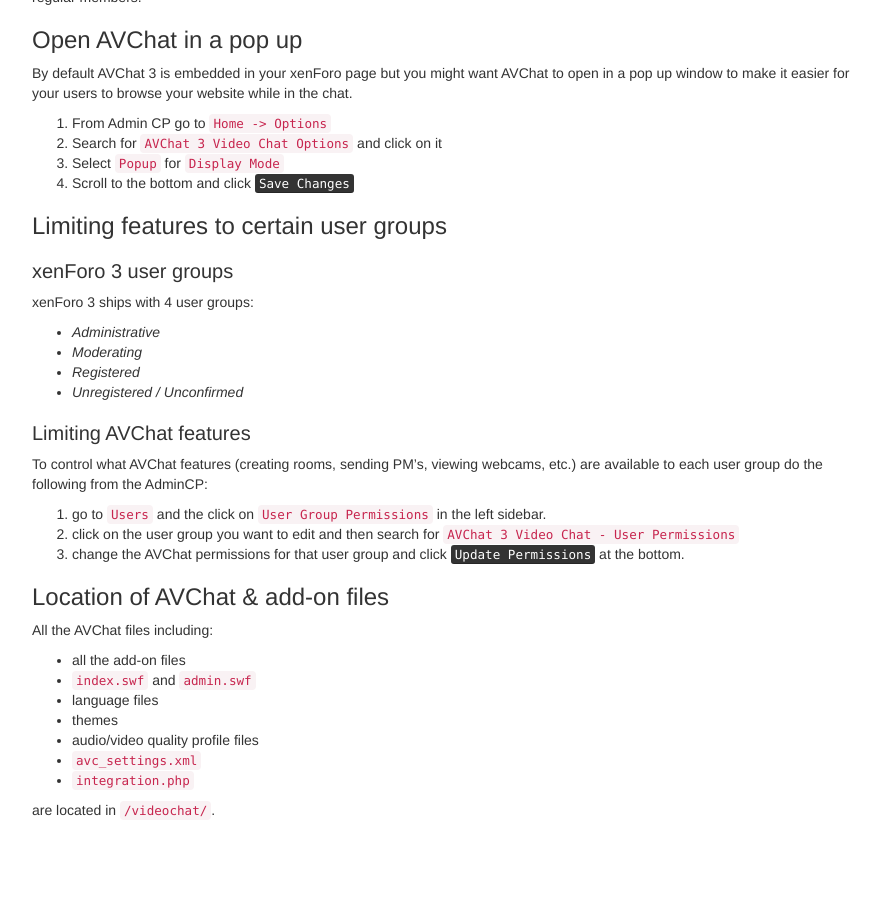
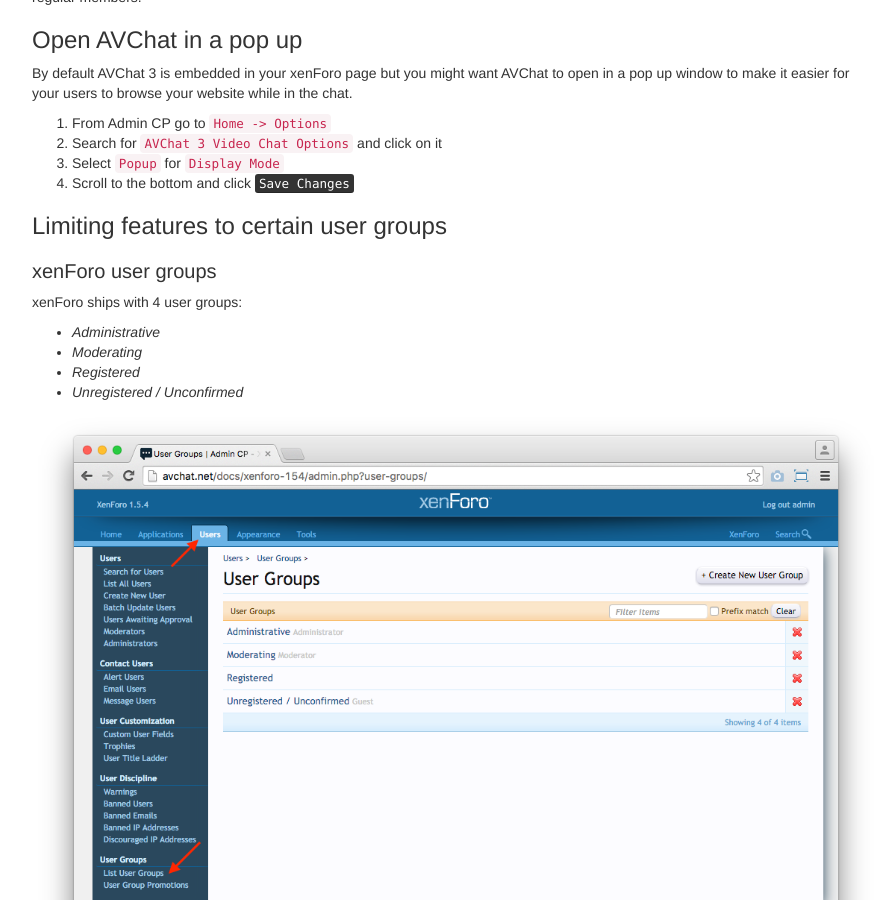
Before and after one commit to nusofthq/avchat-documentation, a Jekyll site: the page built from xenforo.md, in a window 1280 px wide and 900 px high, scrolled down 2858 px. Shown: the whole window, without its empty margins (38-926 px from the left). Built offline with Jekyll 4.4.1, drawn with Linux system fonts in a browser that asks for light colours; nearby versions of some CDN libraries; comment, search, counter and statistics services are not loaded.

Commit message:
xenforo user groups

```diff
--- a/xenforo.md
+++ b/xenforo.md
@@ -23,7 +23,7 @@
 
 <section class="bs-docs-section" markdown="1">
   <h1 id="installation-instructions" class="page-header">Installation Instructions</h1>
-<h2 id="download-avchat-and-ipboard34-application">Download & extract archives</h2>
+<h2 id="download-avchat-and-xenforo-application">Download & extract archives</h2>
 Download these 2 archives from your [private client/trial area](https://nusofthq.com/c/) to your computer:
 
 1. `AVChat 3.0.zip` contains AVChat
@@ -44,7 +44,7 @@
 
 {% include media-server-app.md %}
 
-<h2 id="installing-the-application-and-avchat-on-ipboard34">xenForo add-on &amp; AVChat installation</h2>
+<h2 id="installing-the-application-and-avchat-on-xenforo">xenForo add-on &amp; AVChat installation</h2>
 <h3>Upload files to your website</h3>
 Connect using an FTP client to your website and:
 
@@ -52,13 +52,14 @@
 2. upload the contents of the `Files to upload to your web site` folder (except `admin.html` and `index.html` ) from the AVChat archive to `/videochat/`
 3. Edit the `.htaccess`in your forum's root folder and replace the following lines:
 
-{% highlight ActionScript %}
+{% highlight PHP %}
 RewriteRule
 ^(data/|js/|styles/|install/|favicon\.ico|crossdomain\.xml|robots\.txt) - [NC,L]
 {% endhighlight %}
+
 with:
 
-{% highlight ActionScript %}
+{% highlight PHP %}
 RewriteRule
 ^(data/|js/|styles/|install/|favicon\.ico|crossdomain\.xml|robots\.txt|videochat/|index_popup\.php) - [NC,L]
 {% endhighlight %}
@@ -89,8 +90,8 @@
 </section>
 
 <section class="bs-docs-section" markdown="1">
-<h1 id="avchat-ipboard34-application-features" class="page-header">Add-on Features</h1>
-<h2 id="accessing-the-avchat-admin-area-ipboard34">Access the AVChat admin area</h2>
+<h1 id="avchat-xenforo-application-features" class="page-header">Add-on Features</h1>
+<h2 id="accessing-the-avchat-admin-area-xenforo">Access the AVChat admin area</h2>
 If you want to log in as hidden, kick/ban users, close/delete rooms, view users IP's and a lot of other cool stuff that admins do, you'll have to use the AVChat admin interface.
 
 **By default no xenForo user group has access to the video chat as admin. You will need to configure this permission for each user group.**
@@ -106,7 +107,7 @@
 
 Now, whenever a user belonging to that user group will access the chat, the AVChat admin interface will now load, instead of the one for regular members.
 
-<h2 id="open-avchat-in-a-popup-window-ipboard34">Open AVChat in a pop up</h2>
+<h2 id="open-avchat-in-a-popup-window-xenforo">Open AVChat in a pop up</h2>
 
 By default AVChat 3 is embedded in your xenForo page but you might want AVChat to open in a pop up window to make it easier for your users to browse your website while in the chat.
 
@@ -115,15 +116,18 @@
 2. Select `Popup` for `Display Mode`
 3. Scroll to the bottom and click <kbd>Save Changes</kbd>
 
-<h2 id="avchat-ipboard34-permissions">Limiting features to certain user groups</h2>
-<h3>xenForo 3 user groups</h3>
+<h2 id="avchat-xenforo-permissions">Limiting features to certain user groups</h2>
+<h3>xenForo user groups</h3>
 
-xenForo 3 ships with 4 user groups:
+xenForo ships with 4 user groups:
 
   * *Administrative*
   * *Moderating*
   * *Registered*
   * *Unregistered / Unconfirmed*
+
+<img src="{{site.github.url}}/assets/images/xenforo/user-groups.png" class="img-responsive" />
+
 
 <h3>Limiting AVChat features</h3>
 
```
Also changed, not shown: assets/images/xenforo/user-groups.png (added).
